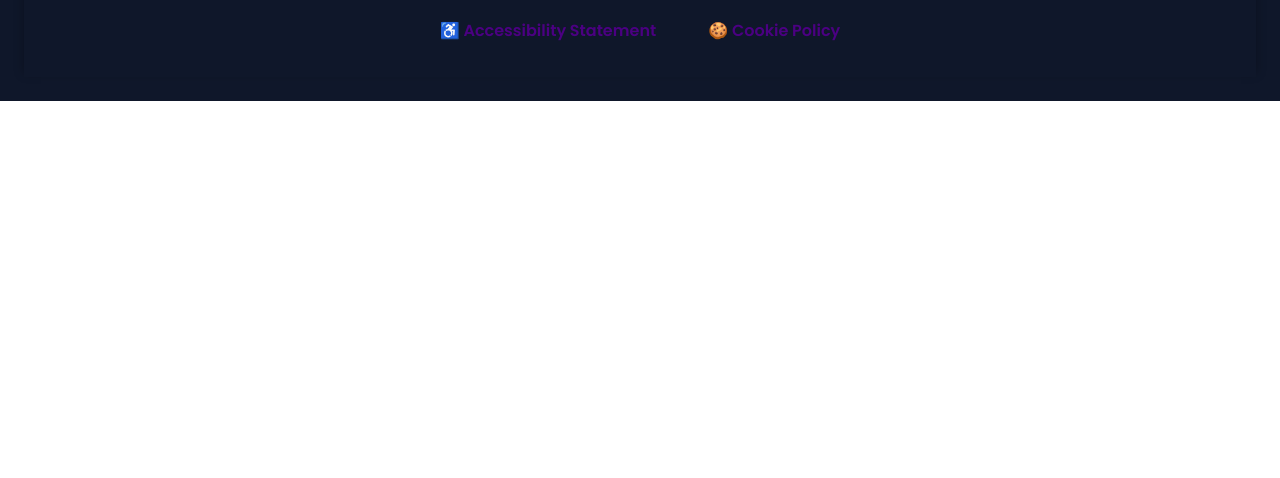
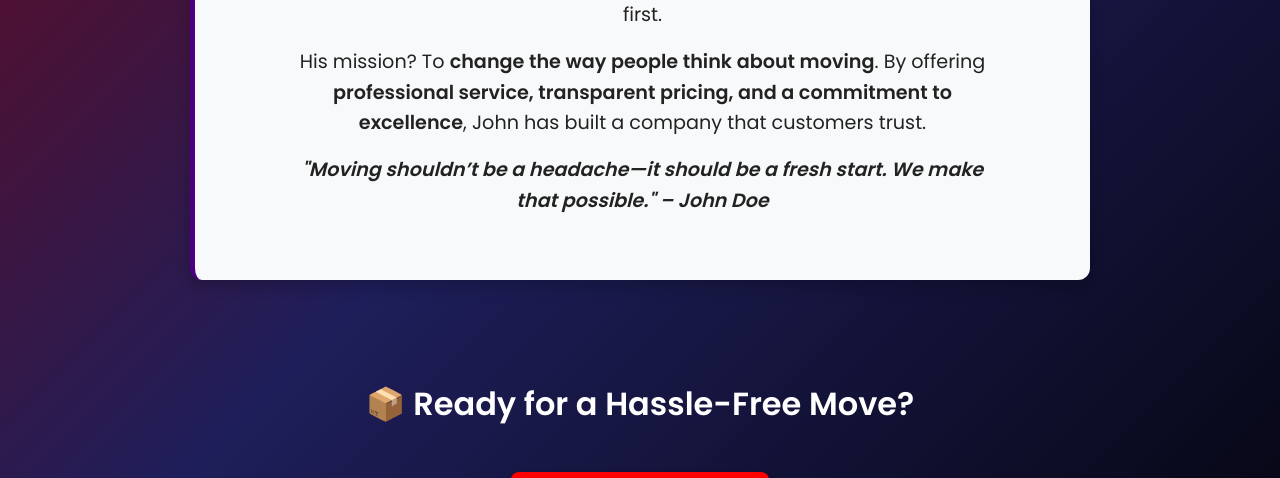
Before and after one commit to xtcedro/efm, a plain HTML site: page public/about.html in a window 1280 px wide. Shown: the part 2322-2800 px from the top of the page. Before the commit the page ends 2423 px from the top, so only its background shows below. Drawn offline with Linux system fonts and the light colour scheme; no server answers.

Commit message:
Update style.css

```diff
--- a/public/assets/css/style.css
+++ b/public/assets/css/style.css
@@ -2,3 +2,4 @@
 @import url('nav.css');
 @import url('index.css');
 @import url('footer.css');
+@import url('about.css');
```
